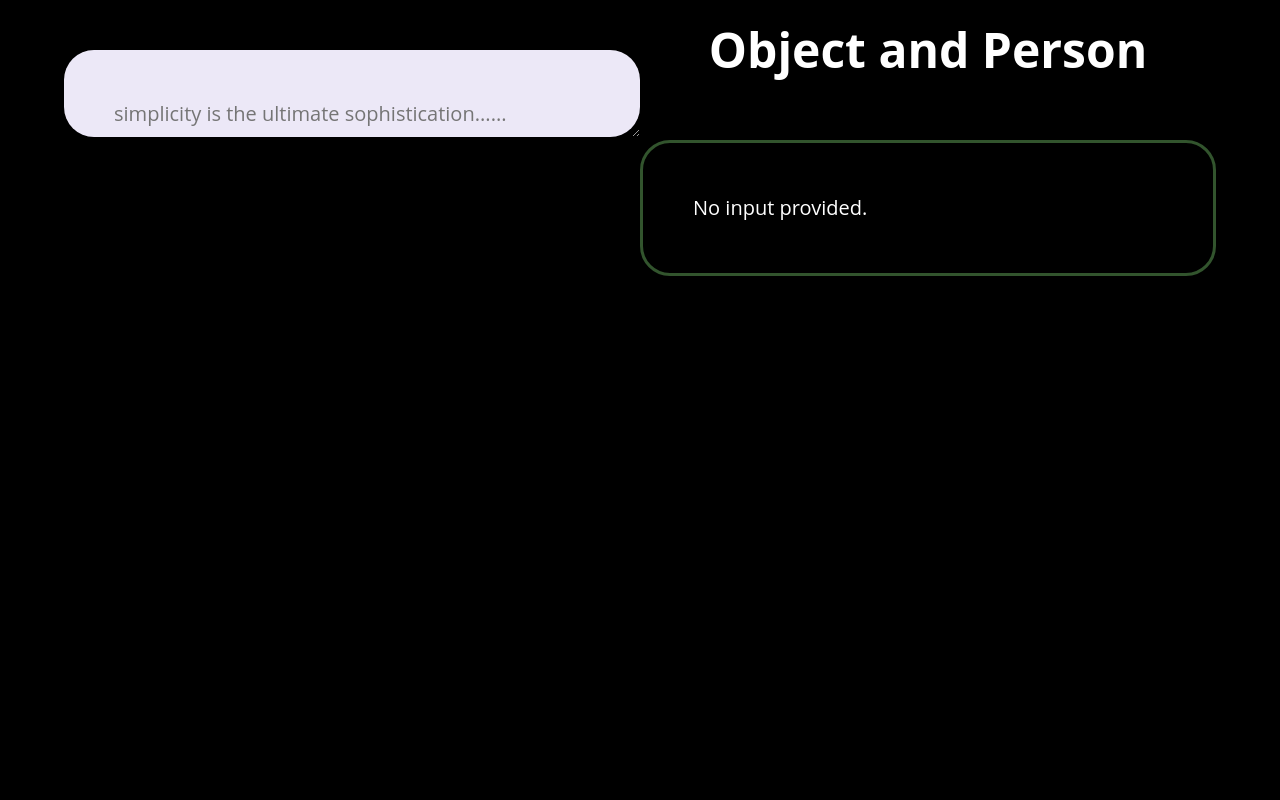
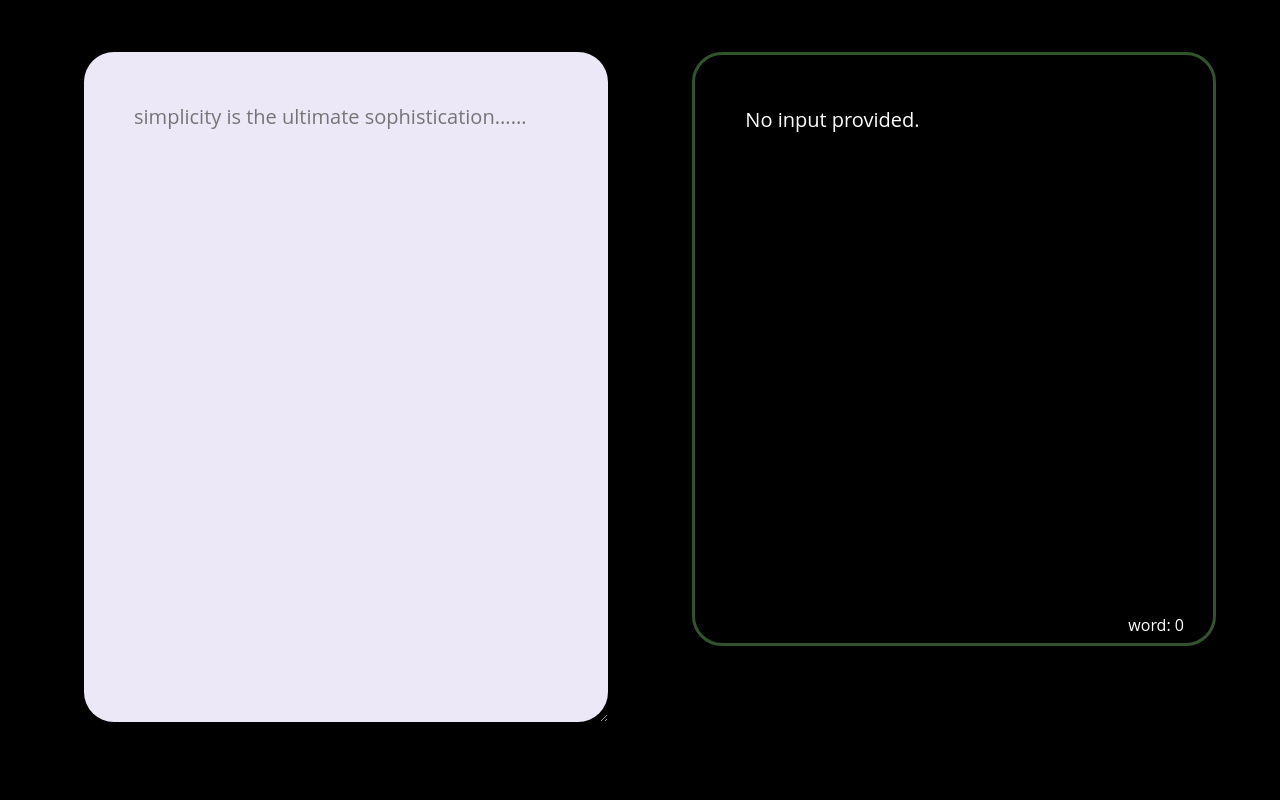
Before and after one commit to awepo-pro/MEP, a PHP site: page / in a window 1280 px wide. Shown: the part 116-916 px from the top of the page. Run offline with PHP 8.4, Linux system fonts and the light colour scheme; data that the repository does not hold is empty.

Commit message:
improve ui and some output manipulation.......

```diff
--- a/web_demonstration/index.php
+++ b/web_demonstration/index.php
@@ -1,3 +1,6 @@
+<!-- declare $input variable -->
+<?php $input = ''; ?>
+
 <!DOCTYPE html>
 <html lang="en">
 
@@ -18,26 +21,28 @@
         </div>
     </header>
 
-    <?php $output = $output ?? ''; ?>
-
     <div class="container">
         <div class="flex-child">
             <form id="nlpForm" method="post" action="<?php echo htmlspecialchars($_SERVER['PHP_SELF']) ?>">
-                    <textarea id="input" name="input" rows="1" cols="80"
+                <textarea id="input" name="input" rows="19.5" cols="80"
                     placeholder="simplicity is the ultimate sophistication......"><?php echo $input ?></textarea>
             </form>
         </div>
 
+        <!-- empty space -->
+        <div></div>
+
         <div class="flex-child">
-                <h1 id="title2">Object and Person</h1>
+            <!-- <h1 id="title2">Object and Person</h1> -->
             <div class="output">
                 <p id="output"><?php echo $output ?></p>
             </div>
+            <div class="wc">word: <span id="wordCount"></span></div>
         </div>
     </div>
 
     <script src="script.js"></script>
-    <script>
+    <!-- <script>
         const textarea = document.getElementById('input');
 
         function autoResize() {
@@ -50,6 +55,7 @@
         // Event listener for input event
         textarea.addEventListener('input', autoResize);
         autoResize();
-    </script>
+    </script> -->
 </body>
+
 </html>
--- a/web_demonstration/process.php
+++ b/web_demonstration/process.php
@@ -1,5 +1,7 @@
 <?php
 $input = $_POST['input'] ?? '';  // Use the null coalescing operator to check for input
+$output = '';
+$word_count = 0;
 
 $input_file_path = "input.txt";
 if (!empty($input)) {
@@ -9,7 +11,8 @@
         fclose($input_file);
 
         // Trigger NLP processing using shell_exec
-        shell_exec('"C:/Users/ACER/mambaforge/envs/CISC3025_NLP/python.exe" "C:\\Users\\ACER\\Documents\\Code\\MEP\\CISC3025 project 3\\src\\main.py" -a');
+        // shell_exec('"C:/Users/ACER/mambaforge/envs/CISC3025_NLP/python.exe" "C:\\Users\\ACER\\Documents\\Code\\MEP\\CISC3025 project 3\\src\\main.py" -a');
+        shell_exec('make run');
 
         // Load the processed tokens from output.json
         $tokensWithLabels = json_decode(file_get_contents('output.json'));
@@ -17,9 +20,12 @@
         $inputText = file_get_contents('input.txt'); // Load the input text again for display purposes
         $output = '';
         $lastPosition = 0;
+        $word_count = 0;
+        $consective_word = false;
 
         foreach ($tokensWithLabels as $tokenWithLabel) {
             $position = strpos($inputText, $tokenWithLabel->word, $lastPosition);
+            $word_count += 1;
 
             if ($position === false) {
                 continue;  // Skip if the token can't be found
@@ -29,7 +35,16 @@
             $output .= htmlspecialchars(substr($inputText, $lastPosition, $position - $lastPosition));
 
             // Highlight "PERSON" tokens
-            if ($tokenWithLabel->label === "PERSON") {
+            if ($consective_word) {
+                $output .= htmlspecialchars($tokenWithLabel->word) . '</span>';
+                $consective_word = $consective_word ? false : true;
+            } else if (
+                $tokenWithLabel->word == "Dr." || $tokenWithLabel->word == "Mr."
+                || $tokenWithLabel->word == "Mrs." || $tokenWithLabel->word == "Ms."
+                || $tokenWithLabel->word == "Miss"
+            ) {
+                $output .= '<span class="highlighted">' . htmlspecialchars($tokenWithLabel->word);
+            } else if ($tokenWithLabel->label == "PERSON") {
                 $output .= '<span class="highlighted">' . htmlspecialchars($tokenWithLabel->word) . '</span>';
             } else {
                 $output .= htmlspecialchars($tokenWithLabel->word);
@@ -51,6 +66,5 @@
     $output = "No input provided.";
 }
 
-// Output the final processed text
-echo $output;
-?>
+$response = json_encode(array("result1" => $output, "result2" => $word_count));
+echo $response;
--- a/web_demonstration/script.js
+++ b/web_demonstration/script.js
@@ -1,7 +1,8 @@
 document.addEventListener('DOMContentLoaded', function() {
     const form = document.getElementById('nlpForm');
     const input = document.getElementById('input');
-    const outputDiv = document.getElementById('output');
+    const outputDiv1 = document.getElementById('output');
+    const outputDiv2 = document.getElementById('wordCount');
     let timer = null;  // Variable to keep track of the interval
 
     function sendData() {
@@ -15,9 +16,10 @@
             method: 'POST',
             body: formData
         })
-        .then(response => response.text())
+        .then(response => response.json())
         .then(data => {
-            outputDiv.innerHTML = data;  // Display the processed data in the output div
+            outputDiv1.innerHTML = data.result1;  // Display the processed data in the output div
+            outputDiv2.innerHTML = data.result2;
         })
         .catch(error => console.error('Error:', error));
     }
--- a/web_demonstration/style.css
+++ b/web_demonstration/style.css
@@ -29,29 +29,42 @@
 
 .container {
     display: grid;
-    grid-template-columns: 1fr 1fr; /* This creates two columns of equal width */
+    grid-template-columns: 1fr 0.2fr 1fr; /* This creates two columns of equal width */
     color: white;
     width: 90%;
     margin: 0 auto;
     min-height: 100vh;
 }
 
-.flex-child form {
+.flex-child {
     width: 100%;                /* Ensures form takes full width of its parent */
-    height: 100%;               /* Optional: Ensures form takes full height of its parent */
+    height: 75%;               /* Optional: Ensures form takes full height of its parent */
 }
 
 textarea {
-    padding: 50px 50px 10px;
+    padding: 50px;
     border: none;
     outline: none;
     border-radius: 30px;
-    margin-top: 50px;
-    margin-bottom: 20px;
+    margin: 10% 0 0 20px;
     background: #ECE8F7;
     font-size: 20px;
     width: 100%;                /* Ensures form takes full width of its parent */
     height: 100%;               /* Optional: Ensures form takes full height of its parent */
+    line-height: 1.5em;
+    overflow: hidden;
+}
+
+.output {
+  margin-top: 10%;
+  border: 3px solid #32542D;
+  padding: 50px;
+  border-radius: 30px;
+  height: 99%;
+  width: 100%;
+  /* background: red; */
+  font-size: 20px;
+  line-height: 1.5em;
 }
 
 
@@ -129,17 +142,6 @@
     font-size: 3em;
 }
 
-.output {
-    margin-top: 10%;
-    border: 3px solid #32542D;
-    padding: 50px;
-    border-radius: 30px;
-    /* height: 12em; */
-    /* background: red; */
-    font-size: 20px;
-    line-height: 1.5em;
-}
-
 .highlighted {
     background: #1C73E8;
     padding: 2.5px 5px;
```
Also changed, not shown: web_demonstration/output.json (+1 -1 lines). Lines whose indentation alone changed are shown as unchanged.
